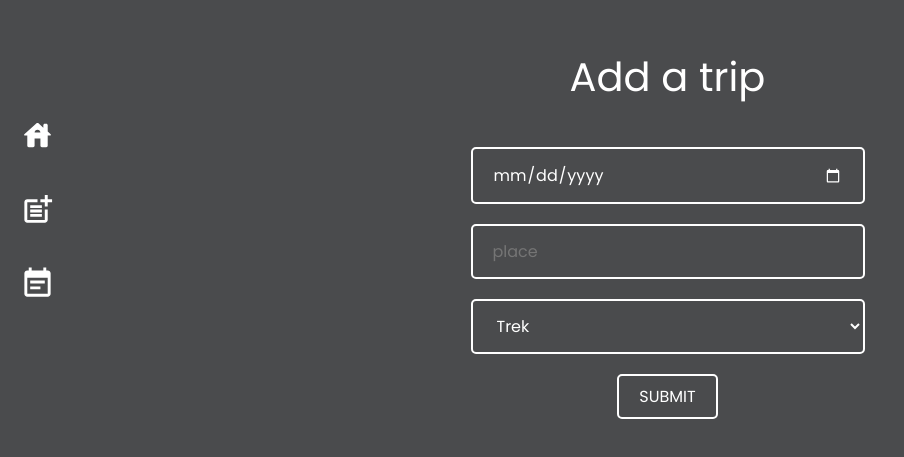
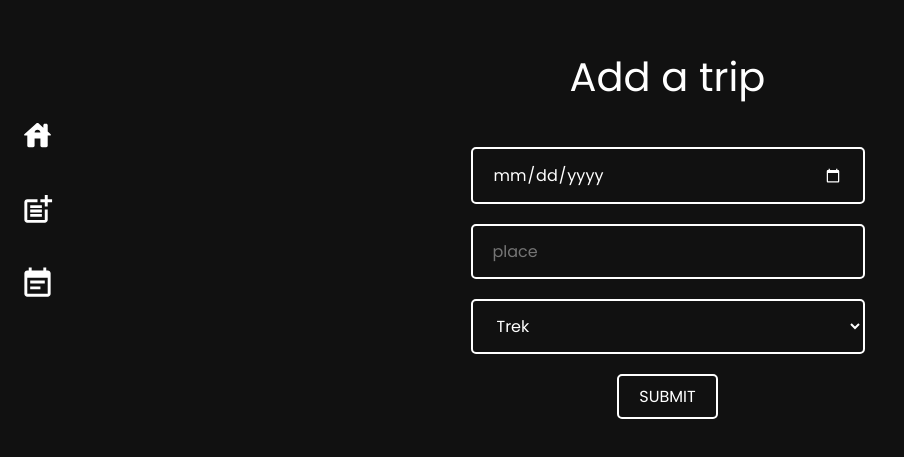
Before and after one commit to mani979084/TripApp, a React (Create React App) app: page /add in a window 1280 px wide. Shown: the part 197-654 px from the top of the page, without its empty margins (0-904 px from the left). Built offline with nearby package versions, Linux system fonts and the light colour scheme.

Commit message:
color changed

```diff
--- a/src/App.css
+++ b/src/App.css
@@ -3,7 +3,7 @@
 body{
     margin: 0;
     padding: 0;
-    background: rgb(74, 75, 77);
+    background: #111111;
     font-family: 'Poppins', sans-serif ;
 }
 
@@ -156,7 +156,7 @@ thead th{
     cursor: pointer;
 }
     .add-field option{
-    background-color: rgb(74, 75, 77);
+    background-color: #222222;
 }
 .add-field input:focus,select:focus{
     outline: none;
```
